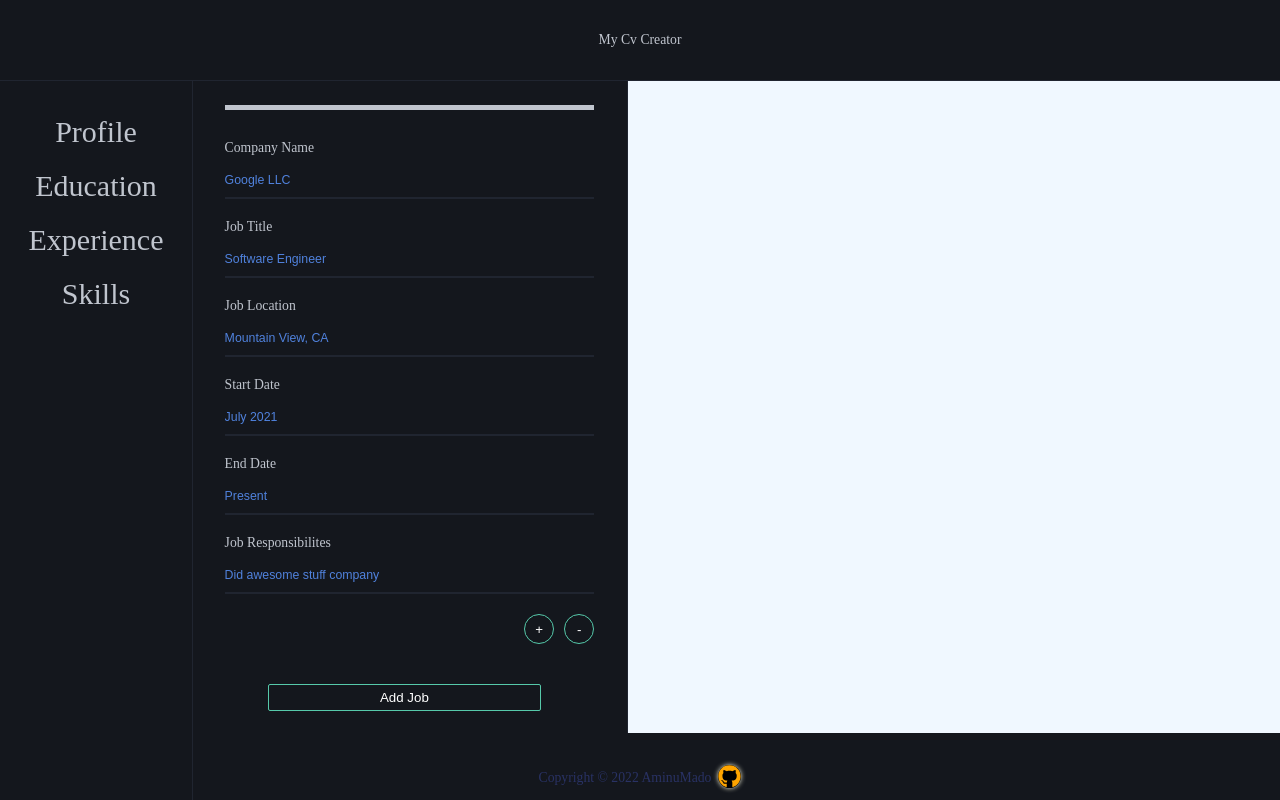
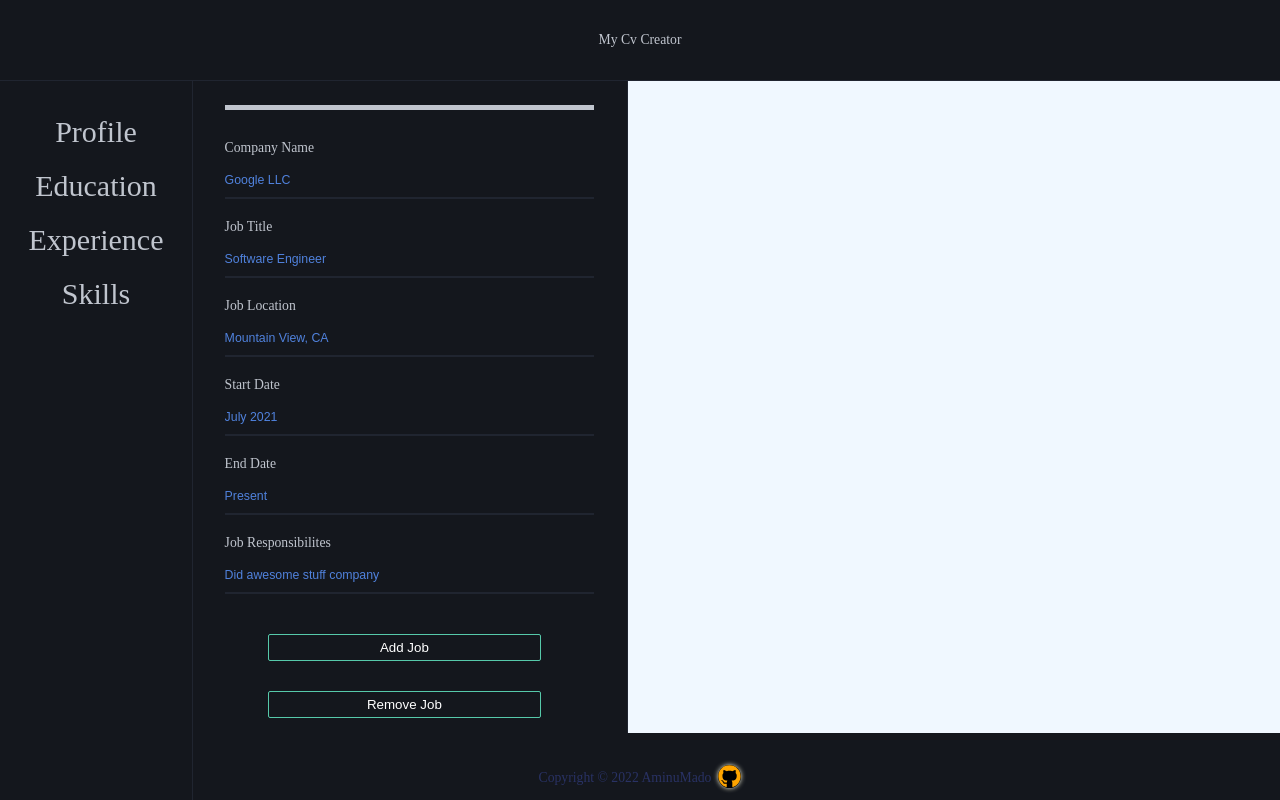
Before and after one commit to AminuMado/cv-creator, a React app: page / in a window 1280 px wide. Built offline with nearby package versions, Linux system fonts and the light colour scheme; the HTML template or start-up script is replaced by a standard one.

Commit message:
removed the add responsibilities button and functionality

```diff
--- a/src/components/CvForm/Experience.js
+++ b/src/components/CvForm/Experience.js
@@ -3,7 +3,8 @@ import ExperienceItem from './ExperienceItem';
 import Button from '../Button/Button';
 
 function Experience(props) {
-  const { formData, handleChange, handleAdd, handleDelete } = props;
+  const { formData, handleChange, handleAdd, handleDelete, handleAddJob } =
+    props;
   const ExperienceItems = formData.experience.map((item) => {
     return (
       <ExperienceItem
@@ -11,6 +12,7 @@ function Experience(props) {
         id={item.id}
         item={item}
         handleChange={handleChange}
+        handleAddJob={handleAddJob}
       />
     );
   });
--- a/src/components/CvForm/ExperienceItem.js
+++ b/src/components/CvForm/ExperienceItem.js
@@ -4,6 +4,7 @@ import Input from '../Input/Input';
 
 function ExperienceItem(props) {
   const { item, handleChange, id } = props;
+
   return (
     <section className="form-section">
       <Input
@@ -54,22 +55,6 @@ function ExperienceItem(props) {
         value={item.jobResponsibilites}
         handleChange={handleChange}
       />
-      <div className="task-buttons-container">
-        <Button
-          name="+"
-          handleClick={(e) => {
-            console.log(e.target);
-          }}
-          classification="Add"
-        />
-        <Button
-          name="-"
-          handleClick={(e) => {
-            console.log(e.target);
-          }}
-          classification="Delete"
-        />
-      </div>
     </section>
   );
 }
```
